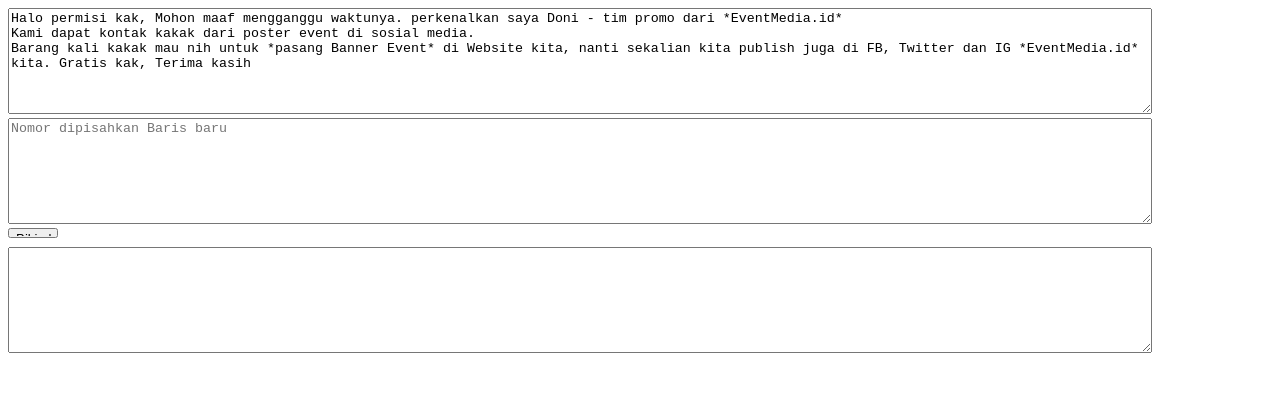
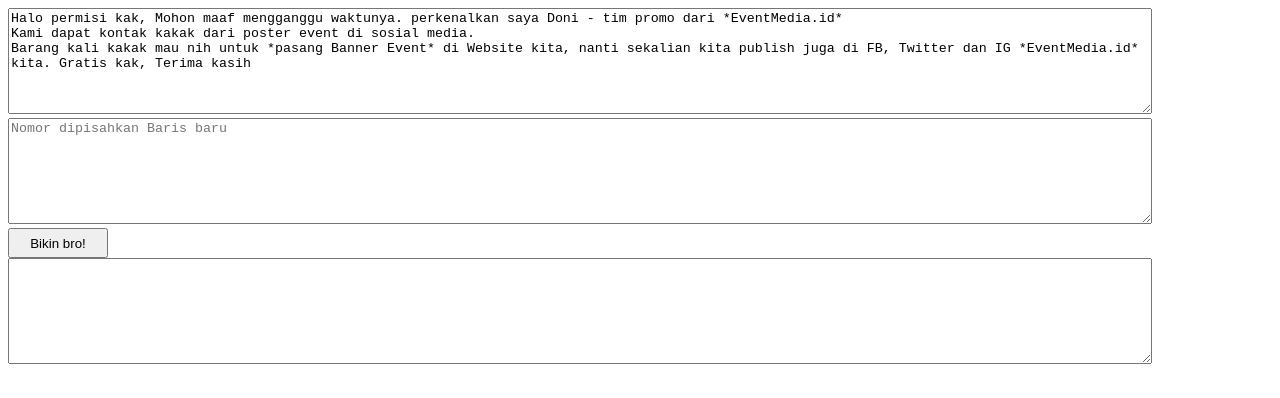
Before and after one commit to aksisoftsby/wagen, a plain HTML site: page index.html in a window 1280 px wide. Drawn offline with Linux system fonts and the light colour scheme.

Commit message:
Update index.html

```diff
--- a/index.html
+++ b/index.html
@@ -18,7 +18,7 @@ Barang kali kakak mau nih untuk *pasang Banner Event* di Website kita, nanti sek
             <br />
             <textarea class="nomor" style="width: 90%; height: 100px;" placeholder="Nomor dipisahkan Baris baru"></textarea>
             <br />
-            <input onclick="oncrot();" type="submit" style="width: 50px; height: 10px" value="Bikin bro!" />
+            <input onclick="oncrot();" type="submit" style="width: 100px; height: 30px" value="Bikin bro!" />
         </div>
         <textarea id="HasilBro" style="width: 90%; height: 100px;"></textarea>
         <script type="text/javascript">
```
